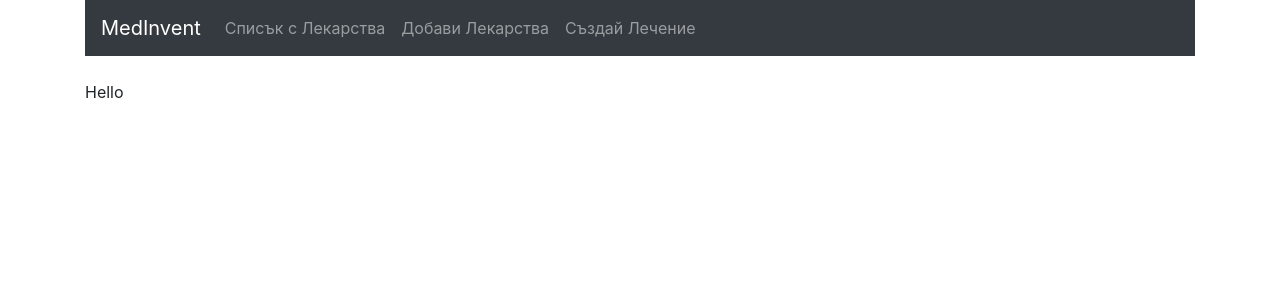
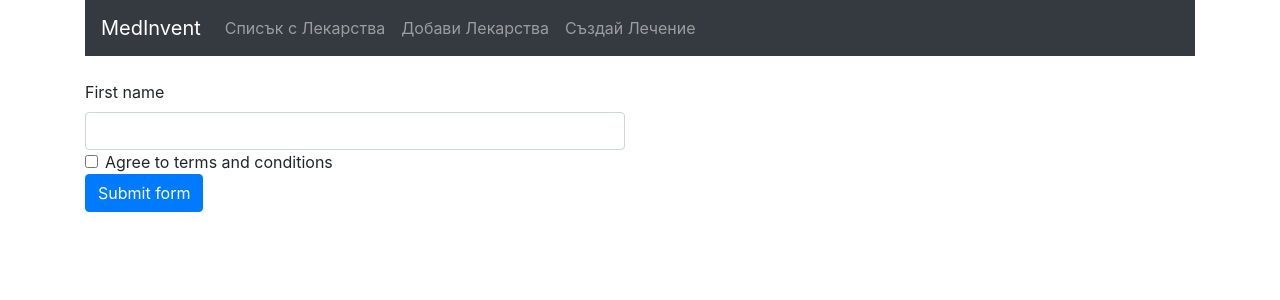
Before and after one commit to vasilto/inventory-react, a React (Create React App) app: page /add in a window 1280 px wide. Shown: the top 300 px of the page. Built offline with nearby package versions, Linux system fonts and the light colour scheme.

Commit message:
adding bootstrap stuff

```diff
--- a/package.json
+++ b/package.json
@@ -4,6 +4,7 @@
   "version": "0.1.0",
   "private": true,
   "dependencies": {
+    "@material/textfield": "^10.0.0",
     "@testing-library/jest-dom": "^5.11.9",
     "@testing-library/react": "^11.2.5",
     "@testing-library/user-event": "^12.8.3",
@@ -12,12 +13,13 @@
     "react": "^17.0.2",
     "react-bootstrap": "^1.5.2",
     "react-dom": "^17.0.2",
+    "react-material-components-web": "^0.1.18",
     "react-router-dom": "^5.2.0",
     "react-scripts": "4.0.3",
     "web-vitals": "^1.1.1"
   },
   "scripts": {
-    "predeploy":"npm run build",
+    "predeploy": "npm run build",
     "deploy": "gh-pages -d build",
     "start": "react-scripts start",
     "build": "react-scripts build",
--- a/src/App.js
+++ b/src/App.js
@@ -12,7 +12,7 @@ function App() {
       <div className="container">
         <Navbar />
         <br/>
-        <Route path="/" exact component={MedicamentsList} />
+        <Route path="/all" exact component={MedicamentsList} />
         <Route path="/add" component={AddMedicaments} />
       </div>
     </Router>
--- a/src/components/add-medicament.component.js
+++ b/src/components/add-medicament.component.js
@@ -1,11 +1,30 @@
 import React, { Component } from 'react';
 import { Link } from 'react-router-dom';
+import { Form, Button, FormGroup, FormControl, ControlLabel } from "react-bootstrap";
 
 
 export default class AddMedicaments extends Component {
     render() {
+
         return (
-            "Hello"
+            <form class="row g-4">
+                <div class="col-md-6">
+                    <label for="validationDefault01" class="form-label">First name</label>
+                    <input type="text" class="form-control" id="validationDefault01" required></input>
+                </div>
+                <div class="col-12">
+    <div class="form-check">
+      <input class="form-check-input" type="checkbox" value="" id="invalidCheck2" required></input>
+      <label class="form-check-label" for="invalidCheck2">
+        Agree to terms and conditions
+      </label>
+    </div>
+  </div>
+                <div class="col-12">
+                    <button class="btn btn-primary" type="submit">Submit form</button>
+                </div>
+            </form>
+
         );
     }
 }
--- a/src/components/navbar.component.js
+++ b/src/components/navbar.component.js
@@ -10,10 +10,10 @@ export default class Navbar extends Component {
             <div className="collpase navbar-collapse">
             <ul className="navbar-nav mr-auto">
               <li className="navbar-item">
-              <Link to="/" className="nav-link">Списък с Лекарства</Link>
+              <Link to="/all" className="nav-link">Списък с Лекарства</Link>
               </li>
               <li className="navbar-item">
-              <Link to="/create" className="nav-link">Добави Лекарства</Link>
+              <Link to="/add" className="nav-link">Добави Лекарства</Link>
               </li>
               <li className="navbar-item">
               <Link to="/user" className="nav-link">Създай Лечение</Link>
```
Also changed, not shown: 1 other file (tests, documents, lock files or other folders).
